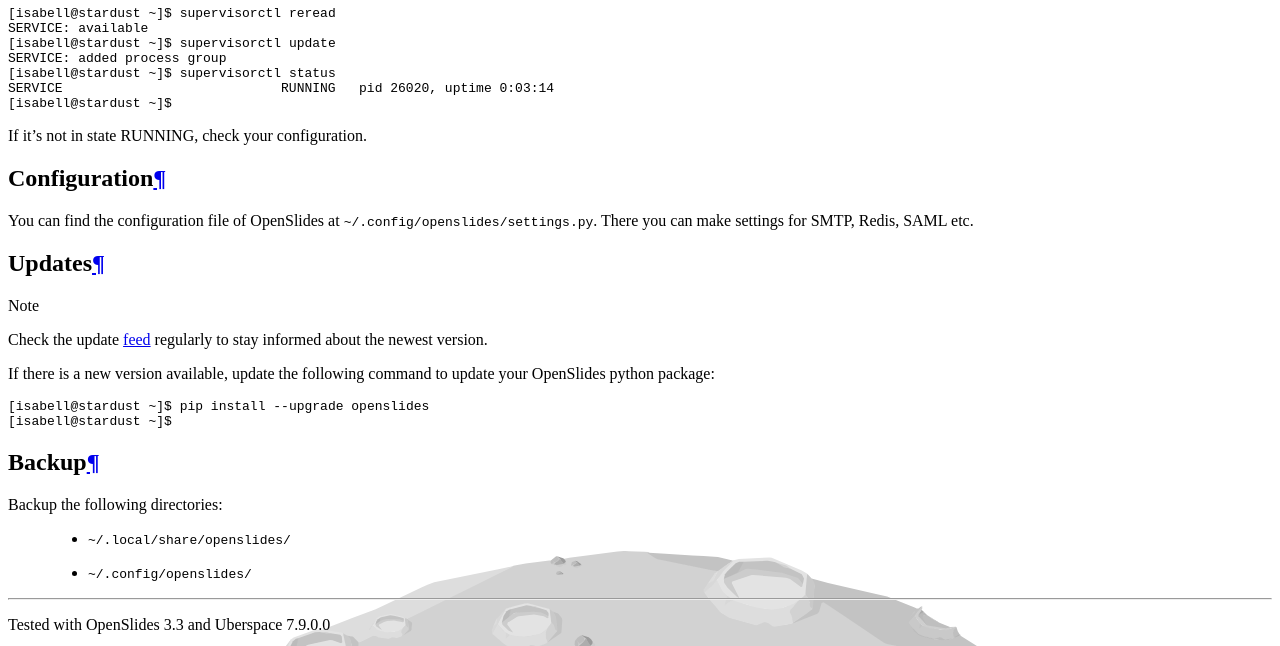
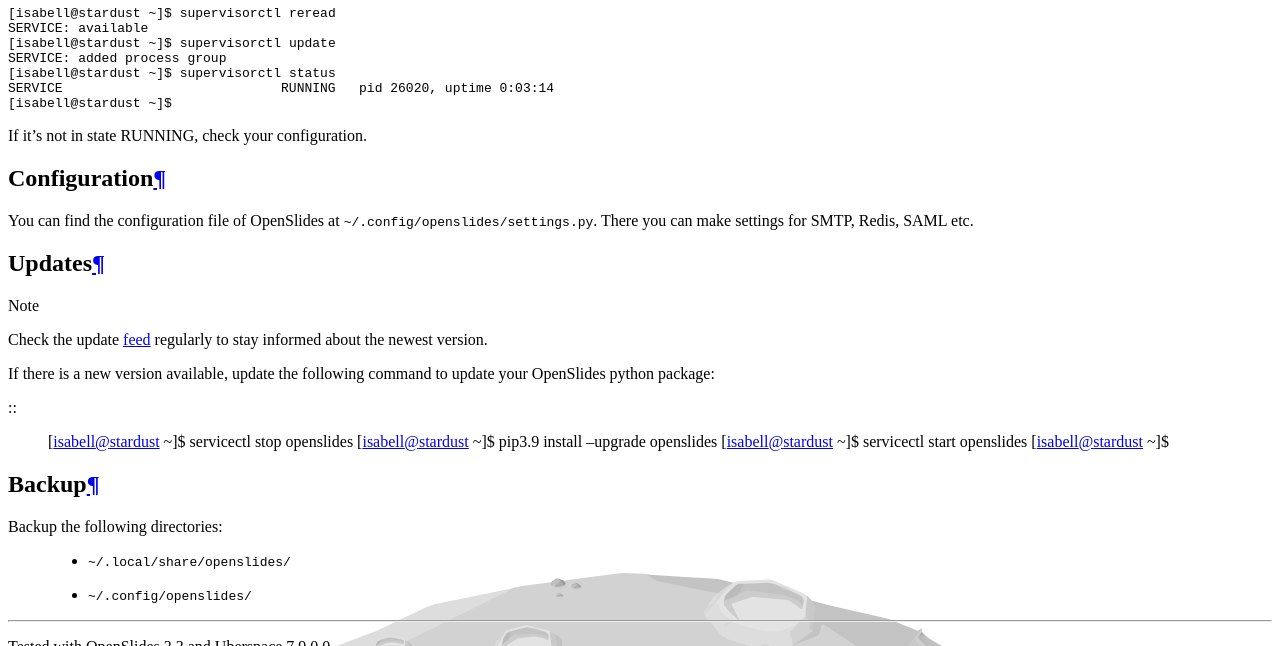
Before and after one commit to Uberspace/lab, a Sphinx documentation site: the page built from source/guide_openslides.rst, in a window 1280 px wide and 900 px high, scrolled down 6203 px, cut to the strip 0-646 px from the top of the window. Built offline with Sphinx 7.4.7 and the Read the Docs theme 2.0.0, drawn with Linux system fonts in a browser that asks for light colours.

Commit message:
Fixed update

```diff
--- a/source/guide_openslides.rst
+++ b/source/guide_openslides.rst
@@ -134,8 +134,9 @@
 If there is a new version available, update the following command to update your OpenSlides python package:
 
 ::
-
- [isabell@stardust ~]$ pip install --upgrade openslides
+ [isabell@stardust ~]$ servicectl stop openslides
+ [isabell@stardust ~]$ pip3.9 install --upgrade openslides
+ [isabell@stardust ~]$ servicectl start openslides
  [isabell@stardust ~]$
 
 Backup
```
